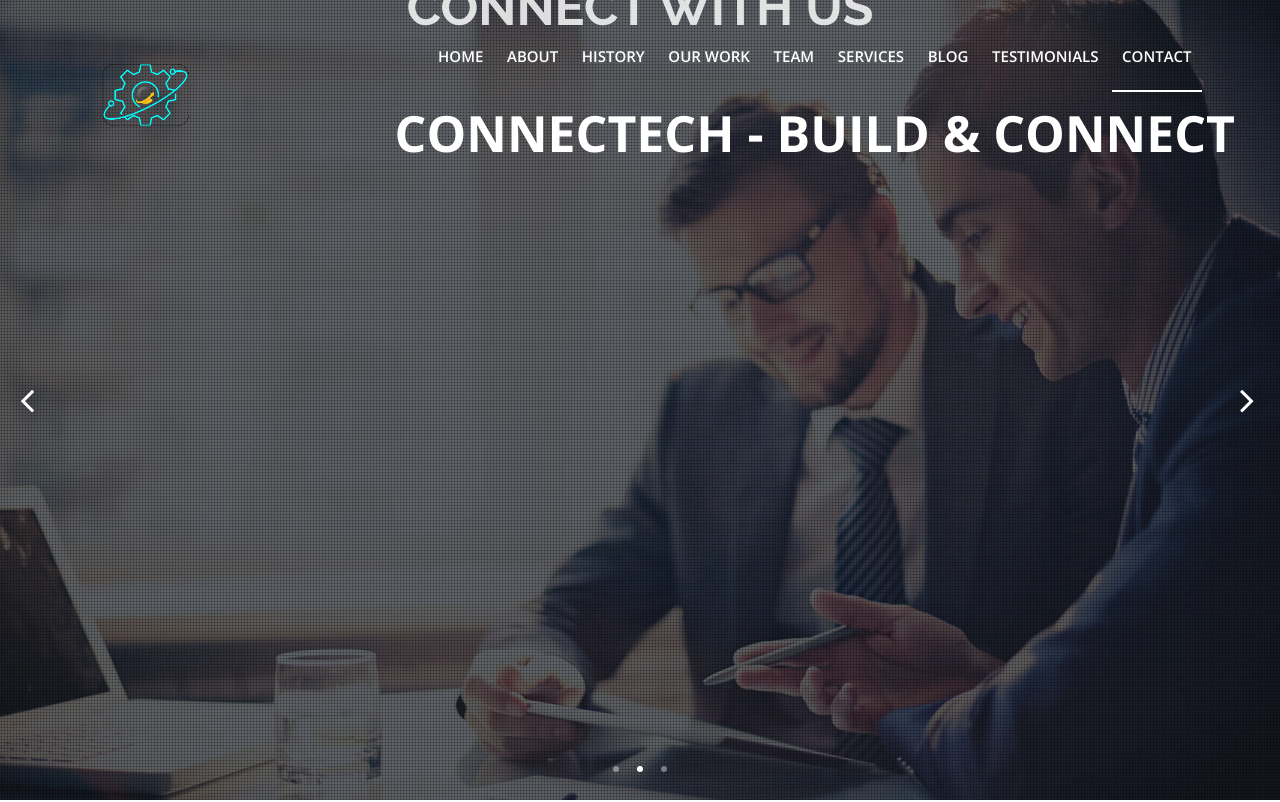
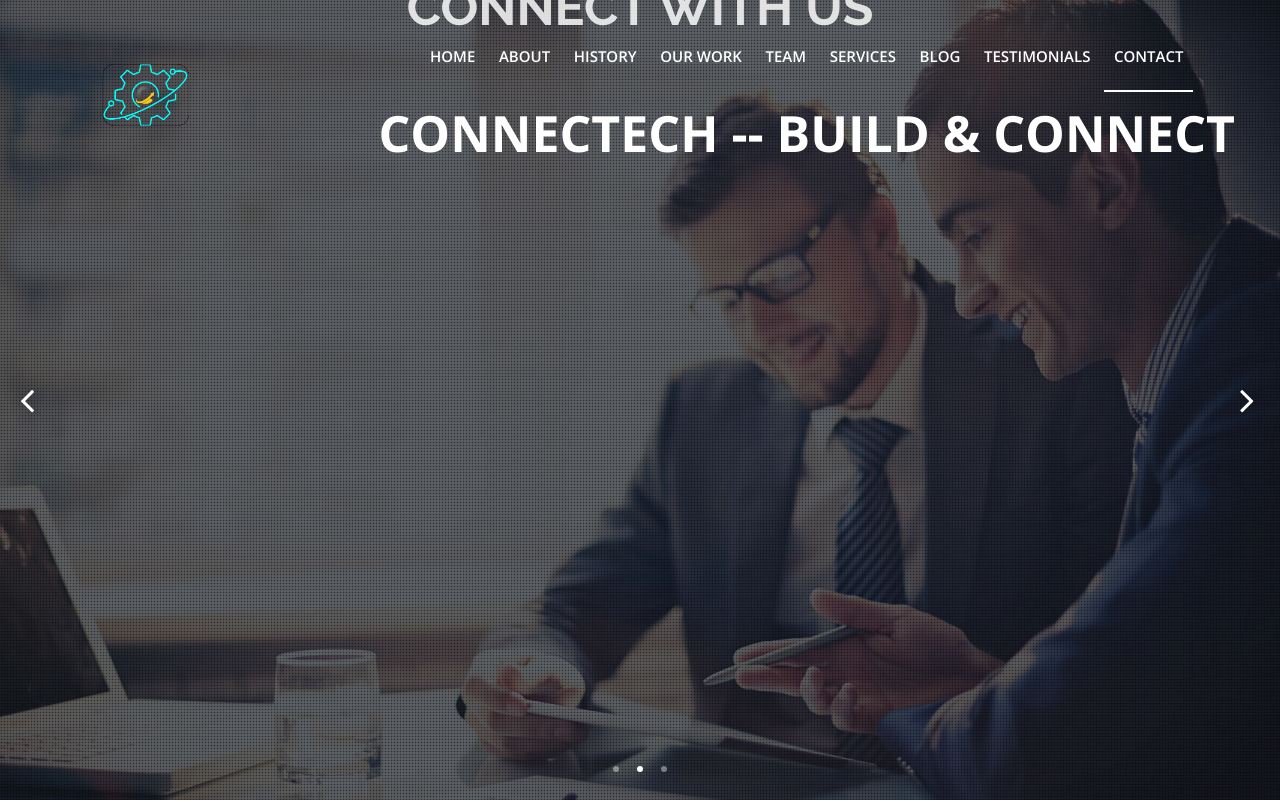
Before and after one commit to 11suku/Connectech, a plain HTML site: page index.html in a window 1280 px wide. Shown: the top 802 px of the page. Drawn offline with nearby package versions, Linux system fonts and the light colour scheme.

Commit message:
First Push

```diff
--- a/index.html
+++ b/index.html
@@ -87,7 +87,7 @@
 
 									<li> <a href="#contact">Contact</a> </li>
 
-                                    <div class="big">CONNECTECH - Build & Connect</div>
+                                    <div class="big">CONNECTECH -- Build & Connect</div>
 
 								</ul>
 							</div><!-- end main-menu -->
```
